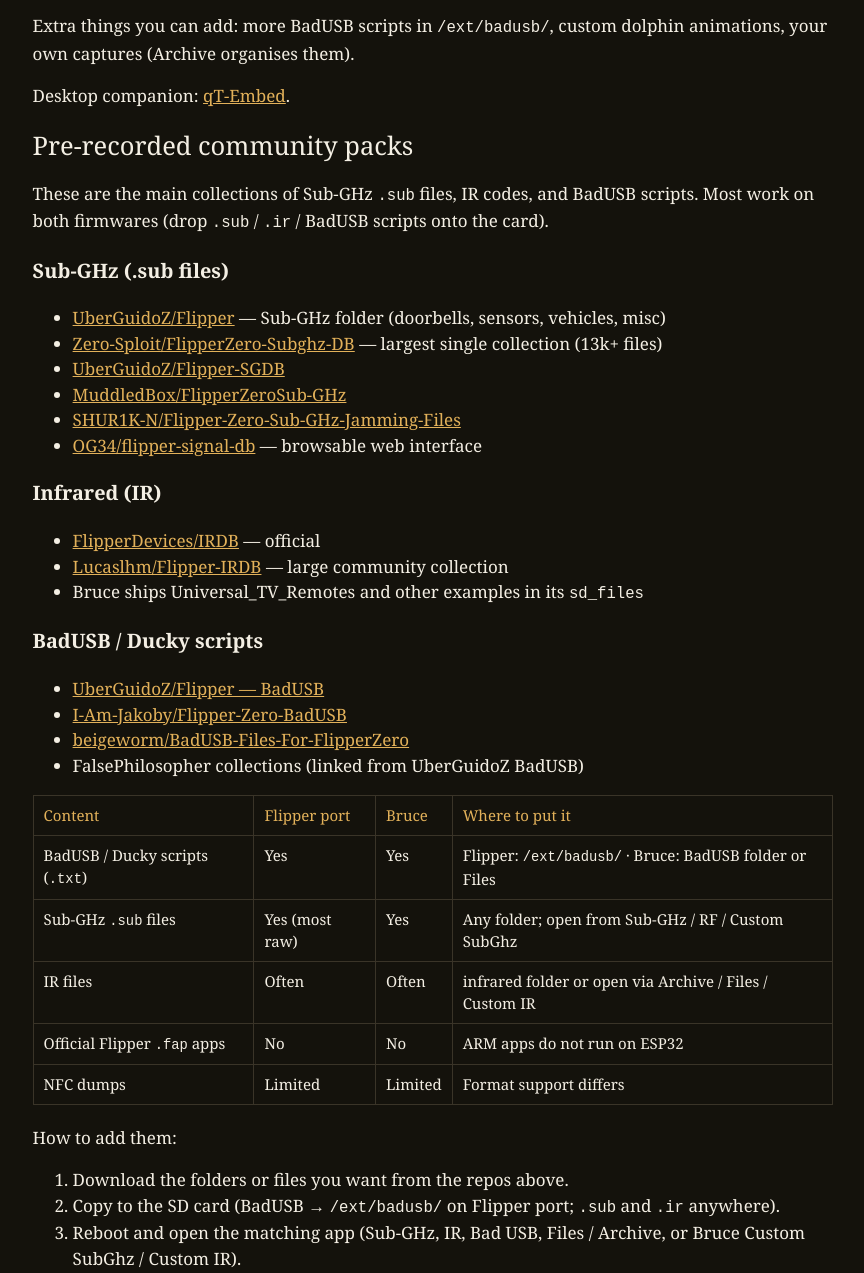
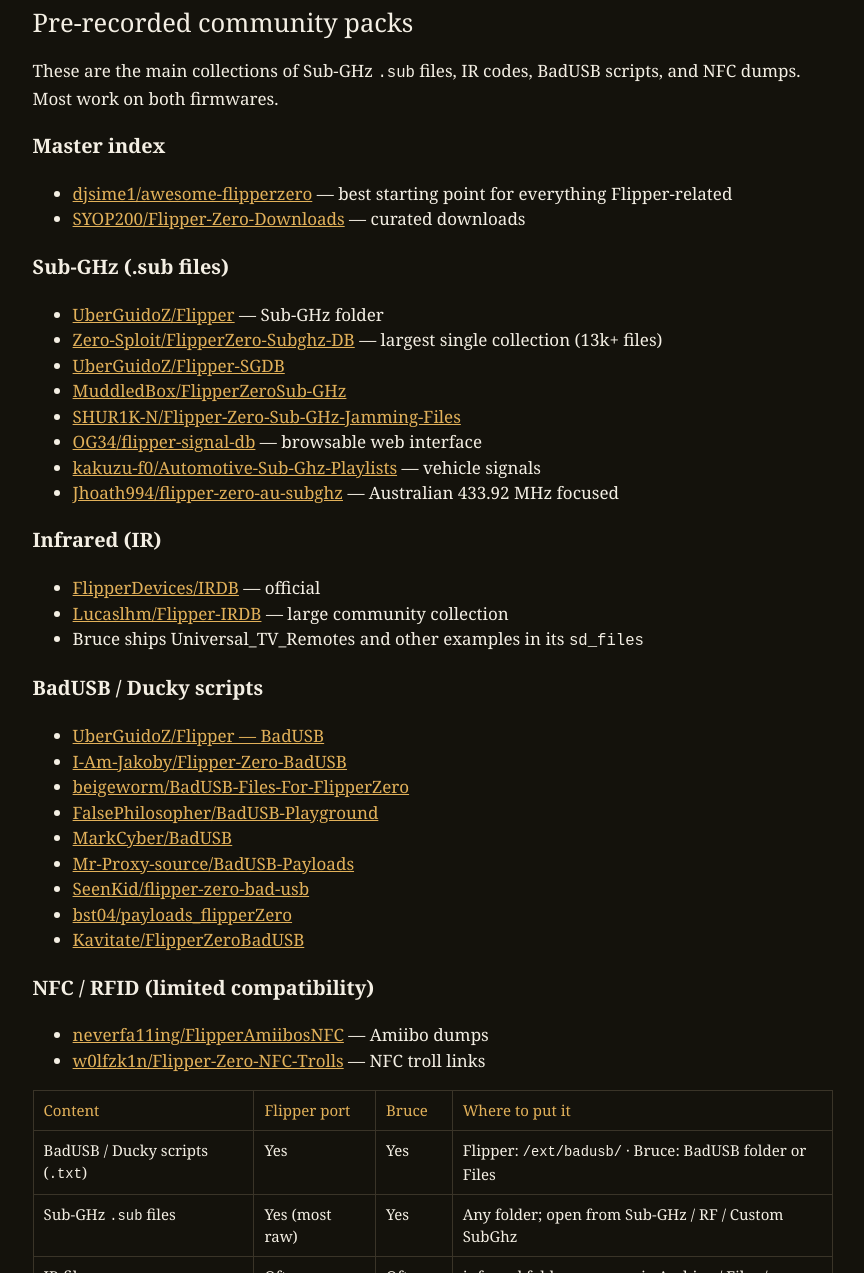
Before and after one commit to iinze0/iinze0.github.io, a plain HTML site: page 14-software-extras.html in a window 1280 px wide. Shown: the part 1186-2459 px from the top of the page, without its empty margins (57-921 px from the left). Drawn offline with Linux system fonts and the light colour scheme.

Commit message:
Add more community signal, BadUSB, IR, and NFC collections

```diff
--- a/14-software-extras.html
+++ b/14-software-extras.html
@@ -19,19 +19,13 @@
 <li>Manual install: put <code>.js</code> files in <code>/BruceJS/&lt;Category&gt;/</code>.</li>
 </ul>
 <p>Only run scripts whose source you can read.</p>
-<p>Bruce-specific script packs:</p>
+<p>Bruce-specific packs:</p>
 <ul>
+<li><a href="https://github.com/BruceDevices/firmware/tree/main/sd_files">Official Bruce sd_files</a> (examples for IR, BadUSB, portals, themes)</li>
 <li><a href="https://github.com/sloth632/Bruce-Scripts-Heaven">sloth632/Bruce-Scripts-Heaven</a></li>
 <li><a href="https://github.com/tebin623/Bruce-Scripts-Heaven">tebin623/Bruce-Scripts-Heaven</a></li>
 <li><a href="https://github.com/3xp-l01t/Bruce-Firmware-File-Pack">3xp-l01t/Bruce-Firmware-File-Pack</a></li>
-</ul>
-
-<h3>Libraries and captures</h3>
-<ul>
-<li>IR databases</li>
-<li>Sub-GHz <code>.sub</code> signal libraries</li>
-<li>BadUSB / Ducky scripts</li>
-<li>Evil-portal HTML templates</li>
+<li><a href="https://github.com/Unknown3613/BruceFlipperScripts">Unknown3613/BruceFlipperScripts</a></li>
 </ul>
 
 <h2>Flipper-style port (Sor3nt)</h2>
@@ -45,16 +39,24 @@
 <p>Desktop companion: <a href="https://github.com/Sor3nt/qT-Embed">qT-Embed</a>.</p>
 
 <h2>Pre-recorded community packs</h2>
-<p>These are the main collections of Sub-GHz <code>.sub</code> files, IR codes, and BadUSB scripts. Most work on both firmwares (drop <code>.sub</code> / <code>.ir</code> / BadUSB scripts onto the card).</p>
+<p>These are the main collections of Sub-GHz <code>.sub</code> files, IR codes, BadUSB scripts, and NFC dumps. Most work on both firmwares.</p>
+
+<h3>Master index</h3>
+<ul>
+<li><a href="https://github.com/djsime1/awesome-flipperzero">djsime1/awesome-flipperzero</a> — best starting point for everything Flipper-related</li>
+<li><a href="https://github.com/SYOP200/Flipper-Zero-Downloads">SYOP200/Flipper-Zero-Downloads</a> — curated downloads</li>
+</ul>
 
 <h3>Sub-GHz (.sub files)</h3>
 <ul>
-<li><a href="https://github.com/UberGuidoZ/Flipper">UberGuidoZ/Flipper</a> — Sub-GHz folder (doorbells, sensors, vehicles, misc)</li>
+<li><a href="https://github.com/UberGuidoZ/Flipper">UberGuidoZ/Flipper</a> — Sub-GHz folder</li>
 <li><a href="https://github.com/Zero-Sploit/FlipperZero-Subghz-DB">Zero-Sploit/FlipperZero-Subghz-DB</a> — largest single collection (13k+ files)</li>
 <li><a href="https://github.com/UberGuidoZ/Flipper-SGDB">UberGuidoZ/Flipper-SGDB</a></li>
 <li><a href="https://github.com/MuddledBox/FlipperZeroSub-GHz">MuddledBox/FlipperZeroSub-GHz</a></li>
 <li><a href="https://github.com/SHUR1K-N/Flipper-Zero-Sub-GHz-Jamming-Files">SHUR1K-N/Flipper-Zero-Sub-GHz-Jamming-Files</a></li>
 <li><a href="https://github.com/OG34/flipper-signal-db">OG34/flipper-signal-db</a> — browsable web interface</li>
+<li><a href="https://github.com/kakuzu-f0/Automotive-Sub-Ghz-Playlists">kakuzu-f0/Automotive-Sub-Ghz-Playlists</a> — vehicle signals</li>
+<li><a href="https://github.com/Jhoath994/flipper-zero-au-subghz">Jhoath994/flipper-zero-au-subghz</a> — Australian 433.92 MHz focused</li>
 </ul>
 
 <h3>Infrared (IR)</h3>
@@ -69,7 +71,18 @@
 <li><a href="https://github.com/UberGuidoZ/Flipper/tree/main/BadUSB">UberGuidoZ/Flipper — BadUSB</a></li>
 <li><a href="https://github.com/I-Am-Jakoby/Flipper-Zero-BadUSB">I-Am-Jakoby/Flipper-Zero-BadUSB</a></li>
 <li><a href="https://github.com/beigeworm/BadUSB-Files-For-FlipperZero">beigeworm/BadUSB-Files-For-FlipperZero</a></li>
-<li>FalsePhilosopher collections (linked from UberGuidoZ BadUSB)</li>
+<li><a href="https://github.com/FalsePhilosopher/BadUSB-Playground">FalsePhilosopher/BadUSB-Playground</a></li>
+<li><a href="https://github.com/MarkCyber/BadUSB">MarkCyber/BadUSB</a></li>
+<li><a href="https://github.com/Mr-Proxy-source/BadUSB-Payloads">Mr-Proxy-source/BadUSB-Payloads</a></li>
+<li><a href="https://github.com/SeenKid/flipper-zero-bad-usb">SeenKid/flipper-zero-bad-usb</a></li>
+<li><a href="https://github.com/bst04/payloads_flipperZero">bst04/payloads_flipperZero</a></li>
+<li><a href="https://github.com/Kavitate/FlipperZeroBadUSB">Kavitate/FlipperZeroBadUSB</a></li>
+</ul>
+
+<h3>NFC / RFID (limited compatibility)</h3>
+<ul>
+<li><a href="https://github.com/neverfa11ing/FlipperAmiibosNFC">neverfa11ing/FlipperAmiibosNFC</a> — Amiibo dumps</li>
+<li><a href="https://github.com/w0lfzk1n/Flipper-Zero-NFC-Trolls">w0lfzk1n/Flipper-Zero-NFC-Trolls</a> — NFC troll links</li>
 </ul>
 
 <table>
```
